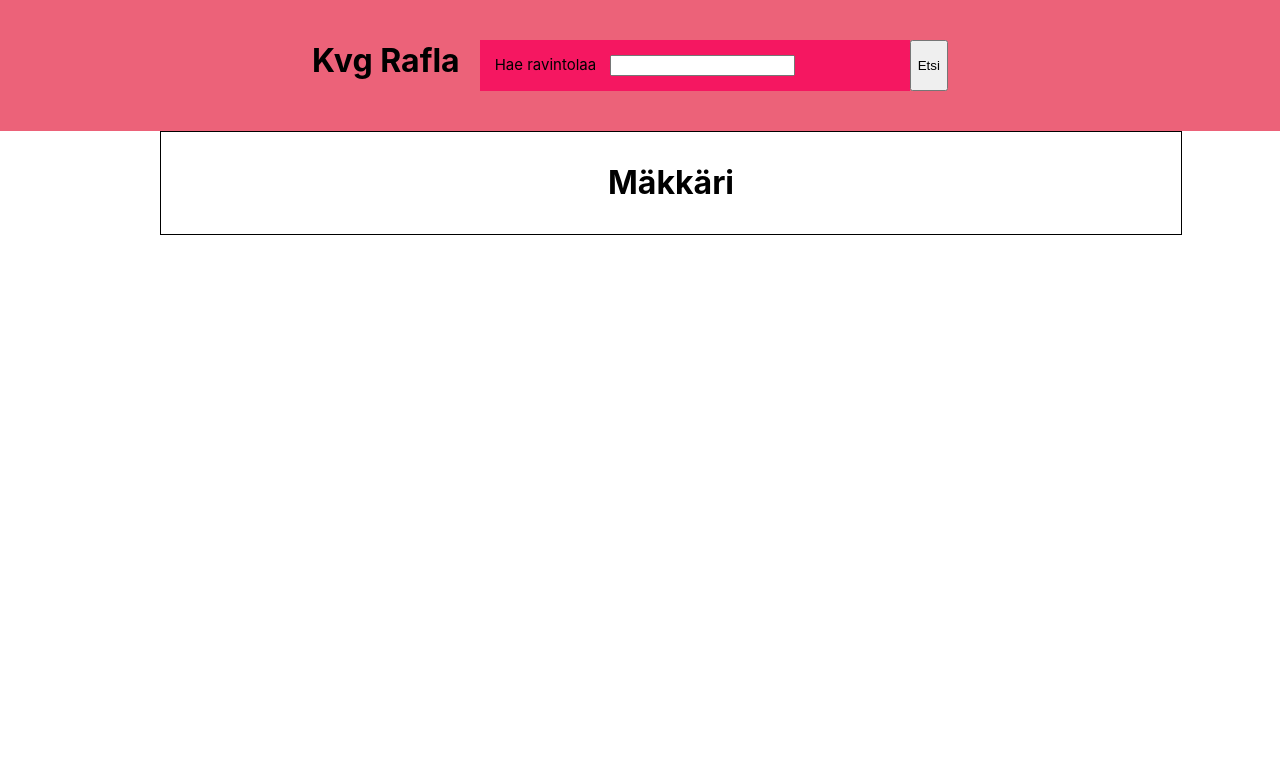
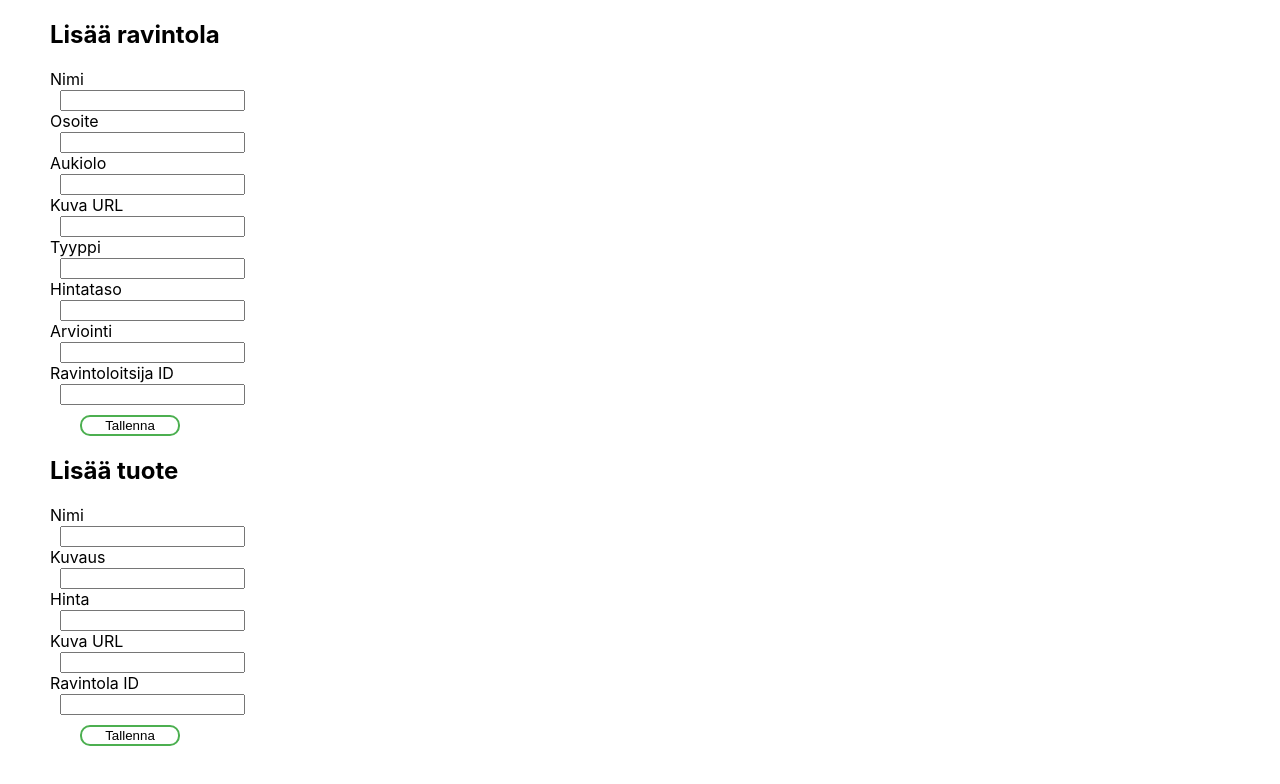
Before and after one commit to KVG21/webProjekti, a React (Create React App) app in the folder frontti/: page / in a window 1280 px wide. Shown: the top 784 px of the page. Built offline with nearby package versions, Linux system fonts and the light colour scheme.

Commit message:
Siivoamista

```diff
--- a/frontti/src/App.js
+++ b/frontti/src/App.js
@@ -6,43 +6,14 @@ import Etusivu from './components/Etusivu'
 
 function App() {
 
-    const uusiRavintola = (item) => {
-        fetch(`http://localhost:3001/ravintola`,{ method: 'POST',
-        headers:{'Content-Type' : 'application/json'},
-        body: JSON.stringify({
-        Nimi: item.Nimi,
-        Osoite: item.Osoite,
-        Aukiolo: item.Aukiolo,
-        Kuva: item.Kuva,
-        Tyyppi: item.Tyyppi,
-        Hintataso: item.Hintataso,
-        Arviointi: item.Arviointi,
-        RavintoloitsijaID: item.RavintoloitsijaID
-        })})
-    }
-
-    const uusiTuote = (item) => {
-        fetch(`http://localhost:3001/tuote`,{ method: 'POST',
-        headers:{'Content-Type' : 'application/json'},
-        body: JSON.stringify({
-        Nimi: item.tuotenimi,
-        Kuvaus: item.kuvaus,
-        Hinta: item.hinta,
-        Kuva: item.tuotekuva,
-        Ravintola_idRavintola: item.ravintolaID,
-        })})
-    }
-
 
     return (
 
-        <Etusivu/>
+        /*<Etusivu/>*/
 
-       /* <div className="App">
-         <Ravintoloitsija
-        uusiTuote={uusiTuote}
-        uusiRavintola={uusiRavintola}/>
-        </div>*/
+       <div className="App">
+         <Ravintoloitsija/>
+        </div>
 
     );
 
--- a/frontti/src/components/Ravintoloitsija.js
+++ b/frontti/src/components/Ravintoloitsija.js
@@ -2,7 +2,36 @@ import React, { useState } from 'react';
 import './Ravintoloitsija.css'
 
 
-export default function Ravintoloitsija(props) {
+export default function Ravintoloitsija() {
+    const uusiRavintola = (item) => {
+        fetch(`http://localhost:3001/ravintola`,{ method: 'POST',
+        headers:{'Content-Type' : 'application/json'},
+        body: JSON.stringify({
+        Nimi: item.Nimi,
+        Osoite: item.Osoite,
+        Aukiolo: item.Aukiolo,
+        Kuva: item.Kuva,
+        Tyyppi: item.Tyyppi,
+        Hintataso: item.Hintataso,
+        Arviointi: item.Arviointi,
+        RavintoloitsijaID: item.RavintoloitsijaID
+        })})
+    }
+
+    const uusiTuote = (item) => {
+        fetch(`http://localhost:3001/tuote`,{ method: 'POST',
+        headers:{'Content-Type' : 'application/json'},
+        body: JSON.stringify({
+        Nimi: item.tuotenimi,
+        Kuvaus: item.kuvaus,
+        Hinta: item.hinta,
+        Kuva: item.tuotekuva,
+        Ravintola_idRavintola: item.ravintolaID,
+        })})
+    }
+
+
+
     const [Nimi, setNimi] = useState("")
     const [Osoite, setOsoite] = useState("")
     const [Aukiolo, setAukiolo] = useState("")
@@ -32,7 +61,7 @@ export default function Ravintoloitsija(props) {
                     <div className="inputDesc"> Arviointi <input value={Arviointi} onChange={(event) => setArviointi(event.currentTarget.value)} type="text"/></div>
                     <div className="inputDesc"> Ravintoloitsija ID <input value={RavintoloitsijaID} onChange={(event) => setRavintoloitsijaID(event.currentTarget.value)} type="text"/></div>
 
-                        <button className="saveNappi"onClick={()=>props.uusiRavintola({
+                        <button className="saveNappi"onClick={()=>uusiRavintola({
                             Nimi,Osoite,Aukiolo,Kuva,Tyyppi,Hintataso,Arviointi,RavintoloitsijaID
                         })}>Tallenna</button>
 
@@ -46,7 +75,7 @@ export default function Ravintoloitsija(props) {
                         <div className="inputDesc"> Kuva URL <input value={tuotekuva} onChange={(event) => setTuotekuva(event.currentTarget.value)} type="text"/></div>
                         <div className="inputDesc"> Ravintola ID <input value={ravintolaID} onChange={(event) => setRavintolaID(event.currentTarget.value)} type="text"/></div>
 
-                            <button className="saveNappi" onClick={()=>props.uusiTuote({
+                            <button className="saveNappi" onClick={()=>uusiTuote({
                                 tuotenimi,kuvaus,hinta,tuotekuva,ravintolaID
                             })}>Tallenna</button>
             </div>
```
